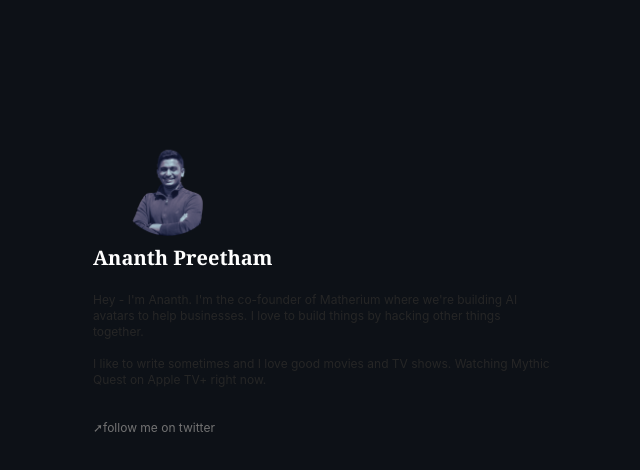
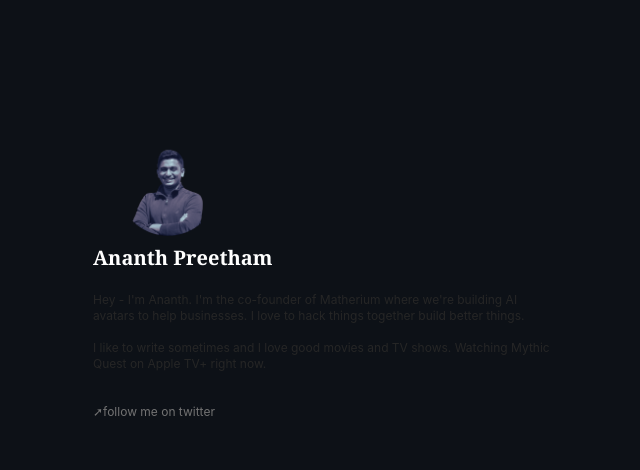
Before and after one commit to infinityp913/ananthp, a Next.js app: page / in a window 1280 px wide. Shown: the top 470 px of the page, without its empty margins (317-957 px from the left). Built offline with nearby package versions, Linux system fonts and the light colour scheme.

Commit message:
mod to bio

```diff
--- a/pages/index.js
+++ b/pages/index.js
@@ -29,8 +29,8 @@ export default function Home() {
             </h1>
             <p className="my-5 sm:max-w-[460px] max-w-[300px] text-neutral-800 dark:text-neutral-200">
               Hey - I'm Ananth. I'm the co-founder of Matherium where we're
-              building AI avatars to help businesses. I love to build things by
-              hacking other things together. <br></br><br></br>
+              building AI avatars to help businesses. I love to hack things together
+              build better things. <br></br><br></br>
               I like to write sometimes and I
               love good movies and TV shows. Watching Mythic Quest on Apple TV+ right now.
             </p>
```
